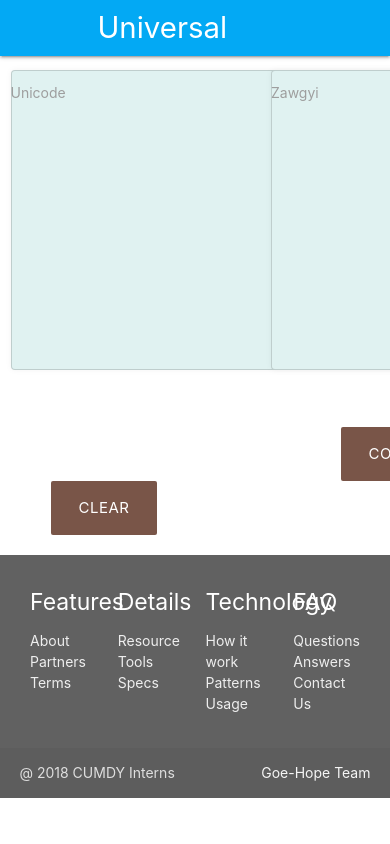
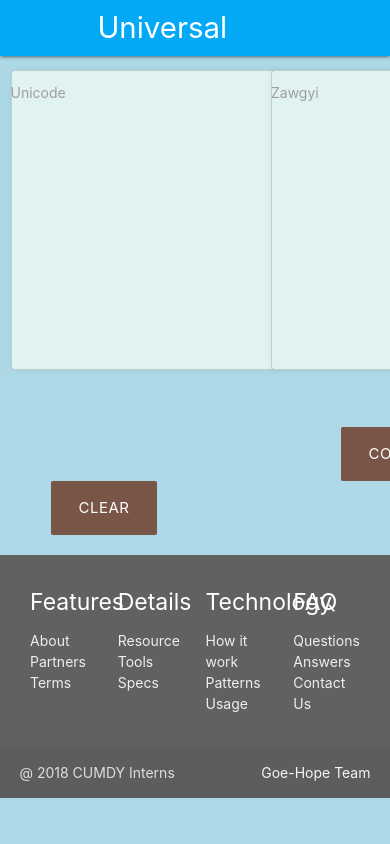
Before and after one commit to geohope15/design, a Flask app: page / in a window 390 px wide; the page is wider, and only the part inside the window is pictured. Run offline with Flask 2, Linux system fonts and the light colour scheme.

Commit message:
add media

```diff
--- a/templates/firstpage.html
+++ b/templates/firstpage.html
@@ -27,6 +27,11 @@
 			margin-bottom:10px;
 			margin-top:500px;
 			}
+			@media only screen and (max-width: 600px) {
+    body {
+        background-color: lightblue;
+    }
+}
    			</style>
 	</head>
 	<body>
--- a/templates/index.html
+++ b/templates/index.html
@@ -23,7 +23,11 @@
 					{
 						background-color:#616161;
 					}
-
+@media only screen and (max-width: 600px) {
+    body {
+        background-color: lightblue;
+    }
+}
 				body
 					{
 						display: flex;
--- a/templates/wintouni.html
+++ b/templates/wintouni.html
@@ -23,6 +23,11 @@
 						background-color:#616161;
 					}
 
+	@media only screen and (max-width: 600px) {
+    body {
+        background-color: lightblue;
+    }
+}
 				body
 					{
 						display: flex;
--- a/templates/wintozawgyi.html
+++ b/templates/wintozawgyi.html
@@ -13,6 +13,11 @@
 			<script type="text/javascript" src="{{url_for('static', filename='JQuery/jquery.js')}}"></script>
 
 	        <style>
+			@media only screen and (max-width: 600px) {
+    body {
+        background-color: lightblue;
+    }
+}
 
 				.footer-copyright
 					{
--- a/templates/zawgyitouni.html
+++ b/templates/zawgyitouni.html
@@ -13,7 +13,11 @@
 			<script type="text/javascript" src="{{url_for('static',filename='JQuery/jquery.js')}}"></script>
 
 	        <style>
-
+	@media only screen and (max-width: 600px) {
+    body {
+        background-color: lightblue;
+    }
+}
 				.footer-copyright
 					{
 						background-color:#424242;
--- a/templates/zawgyitowin.html
+++ b/templates/zawgyitowin.html
@@ -13,7 +13,11 @@
 			<script type="text/javascript" src="{{url_for('static', filename='JQuery/jquery.js')}}"></script>
 
 	        <style>
-
+					@media only screen and (max-width: 600px) {
+    body {
+        background-color: lightblue;
+    }
+}
 				.footer-copyright
 					{
 						background-color:#424242;
```
